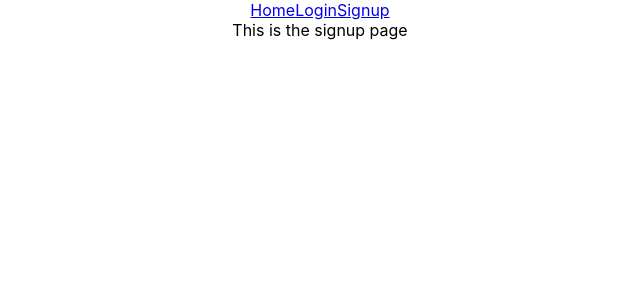
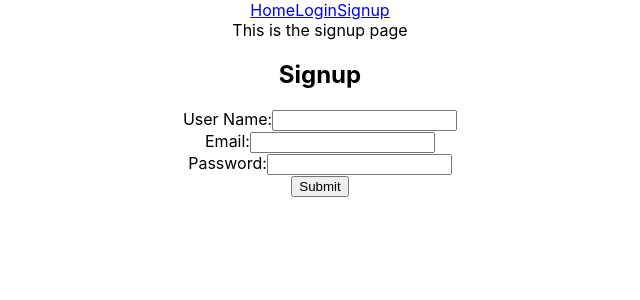
Before and after one commit to AaronDizon/Ghibli_Forums_Frontend, a React (Create React App) app in the folder ghibli_forums/: page /signup in a window 1280 px wide. Shown: the top 300 px of the page, without its empty margins (320-960 px from the left). Built offline with nearby package versions, Linux system fonts and the light colour scheme.

Commit message:
user auth

```diff
--- a/ghibli_forums/src/App.js
+++ b/ghibli_forums/src/App.js
@@ -1,5 +1,6 @@
 import { Routes, Route, Navigate } from 'react-router-dom';
-import { useState, useEffect } from 'react';
+import { useState, useEffect, useContext } from 'react';
+import { UserContext } from './context/UserContext'
 import  axios  from 'axios';
 import env from 'react-dotenv'
 import './App.css';
@@ -12,6 +13,26 @@ import MovieForumPage from './components/MovieForumPage';
 
 function App() {
 
+  const value = useContext(UserContext)
+  const { userState } = useContext(UserContext)
+  const [ user, setUser ] = userState
+
+  const fetchUser = () => {
+    const userId = localStorage.getItem('userId')
+    if (userId) {
+      axios.get(`${env.BACKEND_URL}/user/verify`, {
+        headers: {
+          Authorization: userId
+        }
+      })
+      .then((response) => {
+
+        setUser(response.data.user)
+        console.log(response.data.user)
+        console.log('fetchUser')
+      })
+    }
+  }
 
 
   return (
@@ -20,8 +41,20 @@ function App() {
       <Routes>
         <Route path='/' element={<Homepage/> } />
         <Route path='/movie/:movieId' element={<MovieForumPage />} />
-        <Route path='/signup' element={ <Signup/> } />
-        <Route path='/login' element={ <Login /> } />
+        <Route path='/signup' element=
+        { user.id
+        ?
+        <Navigate to='/' />
+        :
+        <Signup/>
+        } />
+        <Route path='/login' element=
+        { user.id
+        ?
+        <Navigate to='/' />
+        :
+        <Login />
+        } />
       </Routes>
     </div>
   );
--- a/ghibli_forums/src/components/Navbar.js
+++ b/ghibli_forums/src/components/Navbar.js
@@ -1,12 +1,29 @@
 import React from 'react'
 import { Link,  } from "react-router-dom"
+import { useContext } from 'react';
+import { UserContext } from '../context/UserContext'
 
 const Navbar = () => {
+
+    const { userState } = useContext(UserContext)
+    const [ user, setUser ] = userState
+
     return (
         <div className='navbar'>
             <Link className="NavLink" to="/">Home</Link>
+            { user.id ?
+            <>
+            <p className='logout' onClick={()=> {
+                localStorage.removeItem('userId')
+                setUser({})
+            }}>Logout</p>
+            </>
+            :
+            <>
             <Link className="NavLink" to="/login" >Login</Link>
             <Link className="NavLink" to="/signup">Signup</Link>
+            </>
+            }
         </div>
     )
 }
--- /dev/null
+++ b/ghibli_forums/src/context/UserContext.js
@@ -0,0 +1,22 @@
+import { useState, createContext } from 'react'
+
+const UserContext = createContext()
+
+const UserProvider = ({children}) => {
+
+    const [user, setUser] = useState('')
+
+    const state = {
+        userState: [user, setUser]
+    }
+
+    return (
+        <div>
+            <UserContext.Provider value={state}>
+                {children}
+            </UserContext.Provider>
+        </div>
+    )
+}
+
+export { UserContext, UserProvider }
--- a/ghibli_forums/src/index.js
+++ b/ghibli_forums/src/index.js
@@ -3,12 +3,15 @@ import ReactDOM from 'react-dom';
 import './index.css';
 import App from './App';
 import reportWebVitals from './reportWebVitals';
+import { UserProvider } from './context/UserContext'
 import { BrowserRouter } from 'react-router-dom';
 
 ReactDOM.render(
   <React.StrictMode>
     <BrowserRouter>
-     <App />
+      <UserProvider>
+        <App />
+      </UserProvider>
     </BrowserRouter>
   </React.StrictMode>,
   document.getElementById('root')
--- a/ghibli_forums/src/pages/Homepage.js
+++ b/ghibli_forums/src/pages/Homepage.js
@@ -1,5 +1,6 @@
 import React from 'react'
-import { useState , useEffect } from 'react';
+import { useState , useEffect, useContext } from 'react';
+import { UserContext } from '../context/UserContext'
 import { Routes, Route, Navigate } from 'react-router-dom';
 import axios from 'axios'
 import env from 'react-dotenv'
@@ -9,6 +10,7 @@ import MovieForumPage from '../components/MovieForumPage';
 
 
 const Homepage = () => {
+
 
     const [allMovies, setAllMovies] = useState([])
 
--- a/ghibli_forums/src/pages/Login.js
+++ b/ghibli_forums/src/pages/Login.js
@@ -1,9 +1,54 @@
 import React from 'react'
 
+import { useState, useContext } from 'react'
+import { UserContext } from '../context/UserContext'
+import axios from 'axios'
+import env from 'react-dotenv'
+
+
 const Login = () => {
+
+    const value = useContext(UserContext)
+    const { userState } = useContext(UserContext)
+    const [ user, setUser ] = userState
+
+    const [email, setEmail] = useState('')
+    const [password, setPassword] = useState('')
+
+    const loginForm = (e) => {
+        e.preventDefault()
+        axios.post(`${env.BACKEND_URL}/user/login`, {email, password})
+        .then((response) => {
+            console.log(response)
+
+            localStorage.setItem('userId', response.data.user.id)
+            setUser(response.data.user)
+
+        })
+    }
+
+
     return (
-        <div>
-            This is the login page
+        <div className="sgnLogForm">
+
+        <h2>Login</h2>
+
+        <form className="LgnFrmCont" onSubmit={loginForm}>
+            <div className='formInput'>
+                <label htmlFor="email">Email:</label>
+                <input value={email} onChange={(e) => setEmail(e.target.value)} />
+            </div>
+            <div className='formInput'>
+                <label htmlFor="password">Password:</label>
+                <input type="password" value={password} onChange={(e) => setPassword(e.target.value)} />
+            </div>
+            <div className='formInput'>
+                <input className='formButton' type="submit" value="Log In" />
+            </div>
+        </form>
+        <div className="NavigateHome">
+
+        </div>
         </div>
     )
 }
--- a/ghibli_forums/src/pages/Signup.js
+++ b/ghibli_forums/src/pages/Signup.js
@@ -1,9 +1,59 @@
 import React from 'react'
 
+import { useState, useContext } from 'react'
+import { UserContext } from '../context/UserContext'
+import axios from 'axios'
+import env from 'react-dotenv'
+
 const Signup = () => {
+
+    const value = useContext(UserContext)
+    const { userState } = useContext(UserContext)
+    const [ user, setUser ] = userState
+
+    const [email, setEmail] = useState('')
+    const [name, setName] = useState('')
+    const [password, setPassword] = useState('')
+
+
+    const signupForm = (e) => {
+
+        e.preventDefault()
+        axios.post(`${env.BACKEND_URL}/user/signup`, { name, email, password})
+        .then((response) => {
+            console.log(response.data.id)
+
+        localStorage.setItem('userId', response.data.id)
+
+        setUser(response.data)
+
+        })
+
+    }
+
+
+
     return (
         <div>
             This is the signup page
+            <h2>Signup</h2>
+        <form className="LgnFrmCont" onSubmit={signupForm}>
+            <div className='formInput'>
+                <label htmlFor="name" id='userName'>User Name:</label>
+                <input value={name} onChange={(e) => setName(e.target.value)} />
+            </div>
+            <div className='formInput'>
+                <label htmlFor="email">Email:</label>
+                <input value={email} onChange={(e) => setEmail(e.target.value)} />
+            </div>
+            <div className='formInput'>
+                <label htmlFor="password">Password:</label>
+                <input type="password" value={password} onChange={(e) => setPassword(e.target.value)} />
+            </div>
+            <div className='formInput'>
+                <input className='formButton' type="submit" value="Submit" />
+            </div>
+        </form>
         </div>
     )
 }
```
